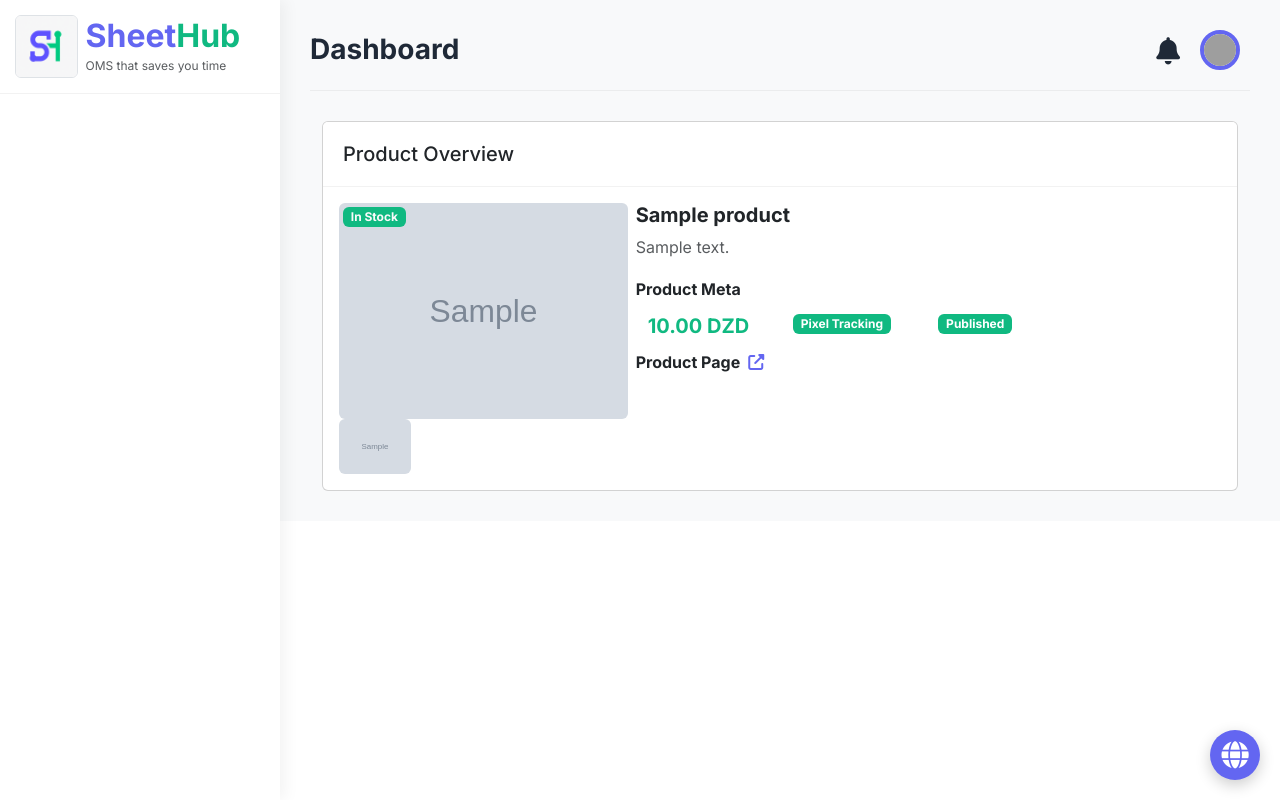
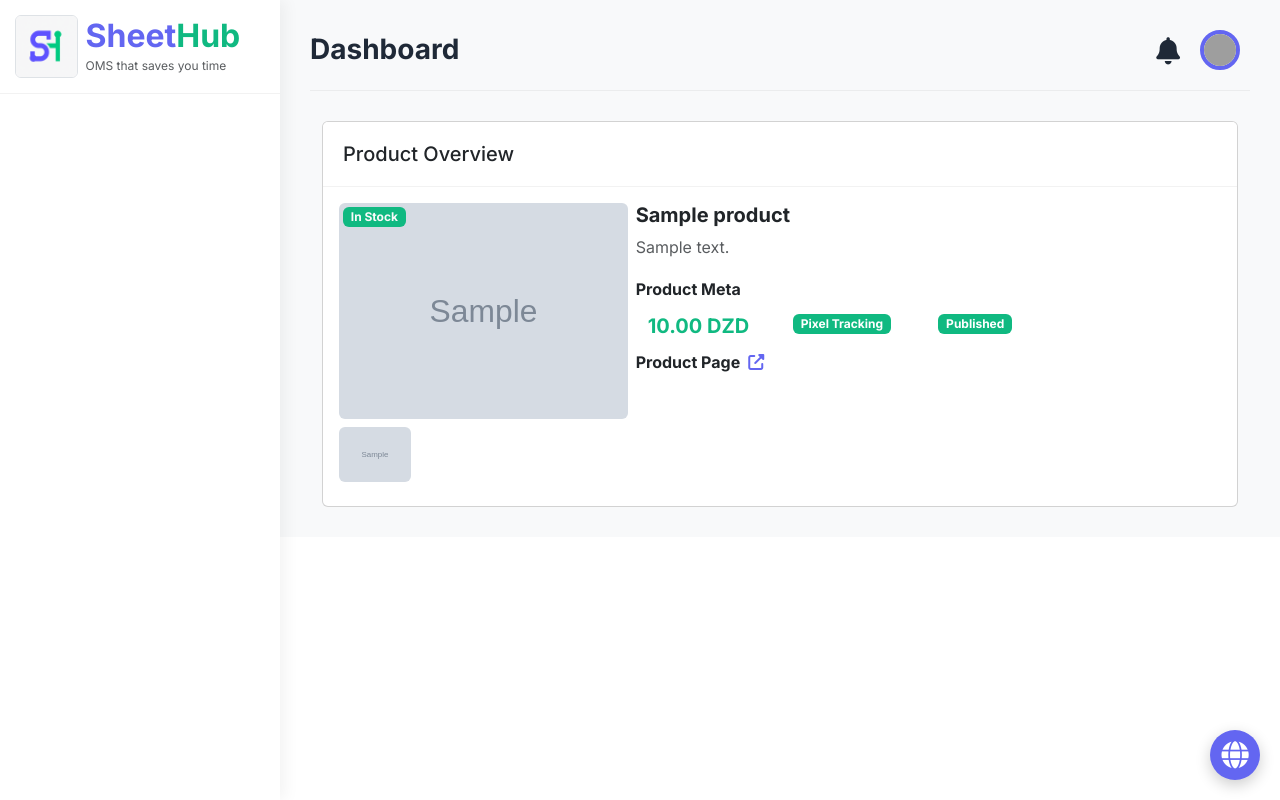
Before and after one commit to amraoui-mo7amed/sheethub, a Django app: template dashboard/templates/products/details.html in a window 1280 px wide. Run offline with Django 5.2, Linux system fonts and the light colour scheme; the template is opened without the code that fills it: values that come from a table or form of the project are taken from there, others are empty; tables that the repository leaves empty hold one stand-in row (values such as "Sample post"); grey boxes marked "Sample" are stand-in pictures; some libraries are stand-ins or nearby versions; grey boxes are pictures that could not be loaded.

Commit message:
productCardUpdate

```diff
--- a/dashboard/templates/products/details.html
+++ b/dashboard/templates/products/details.html
@@ -22,7 +22,7 @@
                 <div class="row g-2">
                     {# Product Image #}
                     <div class="col-lg-4 col-md-12">
-                        <div class="card-image position-relative">
+                        <div class="card-image position-relative mb-2">
                             <img src="{{ product.image.url }}"
                                  alt="{{ product.name }}"
                                  class="rounded w-100" />
@@ -36,17 +36,15 @@
                             </p>
                         </div>
                         {% if product.preview_images %}
-                            <div class="col-lg-12 col-md-12">
-                                <div class="card-preview-images">
+                                <div class="card-preview-images mb-2 d-flex gap-1">
                                     {% for image in product.preview_images.all %}
-                                        <div class="w-25 gap-2">
+                                        <div class="w-25">
                                             <img src="{{ image.image.url }}"
                                                  alt="{{ product.name }}"
                                                  class="rounded w-100" />
                                         </div>
                                     {% endfor %}
                                 </div>
-                            </div>
                         {% endif %}
                     </div>
                     {# Product Details #}
@@ -89,7 +87,6 @@
                                         <i class="fas fa-external-link-alt fs-6"></i>
                                     </a>
                                 </div>
-
                             </div>
                         </div>
                     </div>
```
Also changed, not shown: frontend/templates/components/productCard.html (+1 -8 lines).
